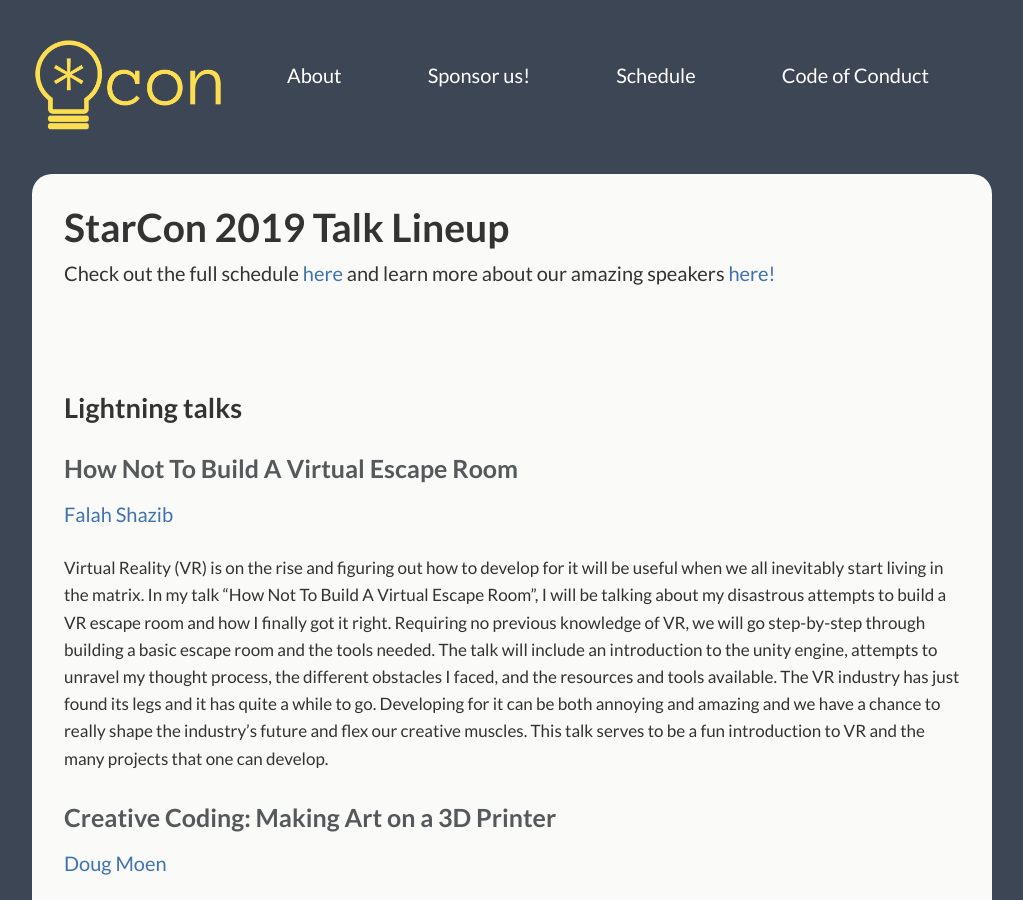
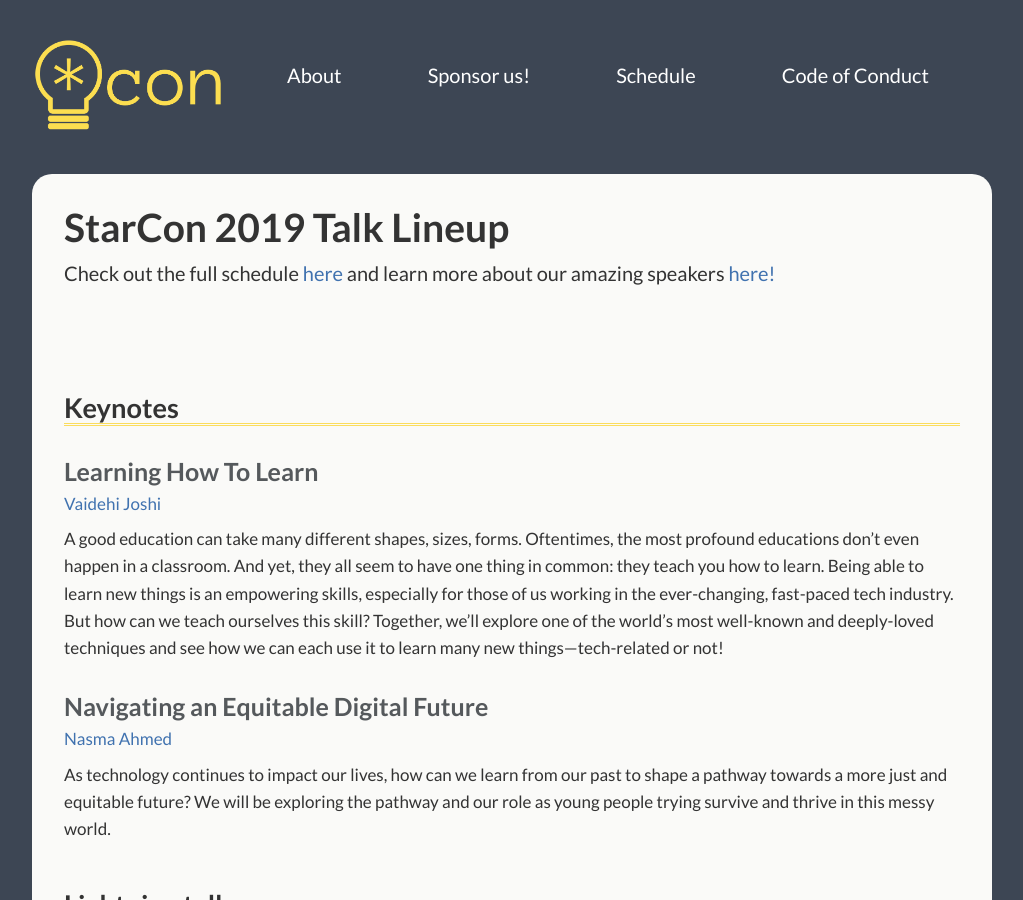
Before and after one commit to StarConKW/starconkw.github.io, a Jekyll site: the page built from _pages/talks.md, in a window 1280 px wide and 900 px high. Shown: the whole window, without its empty margins (128-1151 px from the left). Built offline with Jekyll 4.4.1, drawn with Linux system fonts in a browser that asks for light colours.

Commit message:
add nasma's talk (#143)
* add nasma's talk

* and vaidehi

* Update _pages/talks.md

Co-Authored-By: evykassirer <evykassirer@users.noreply.github.com>

```diff
--- a/_pages/talks.md
+++ b/_pages/talks.md
@@ -11,6 +11,24 @@ permalink: /talks/
 Check out the full schedule [here](/schedule) and learn more about our amazing speakers [here!](/speakers)
 
 <br/>
+
+## Keynotes
+
+### Learning How To Learn
+
+[Vaidehi Joshi](/speakers#vaidehi-joshi)
+
+<p class="abstract">
+A good education can take many different shapes, sizes, forms. Oftentimes, the most profound educations don't even happen in a classroom. And yet, they all seem to have one thing in common: they teach you how to learn. Being able to learn new things is an empowering skills, especially for those of us working in the ever-changing, fast-paced tech industry. But how can we teach ourselves this skill? Together, we’ll explore one of the world’s most well-known and deeply-loved techniques and see how we can each use it to learn many new things&mdash;tech-related or not!
+</p>
+
+### Navigating an Equitable Digital Future
+
+[Nasma Ahmed](/speakers#nasma-ahmed)
+
+<p class="abstract">
+As technology continues to impact our lives, how can we learn from our past to shape a pathway towards a more just and equitable future? We will be exploring the pathway and our role as young people trying survive and thrive in this messy world.
+</p>
 
 ## Lightning talks
 
```
Also changed, not shown: _pages/speakers.md (+4 -0 lines).
